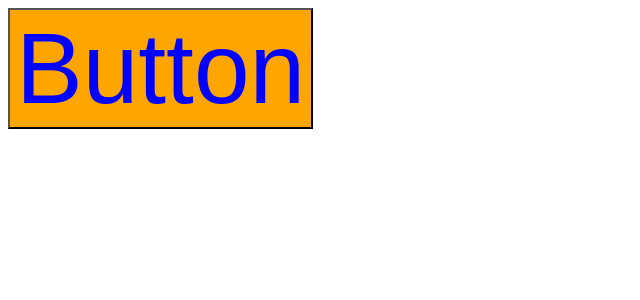
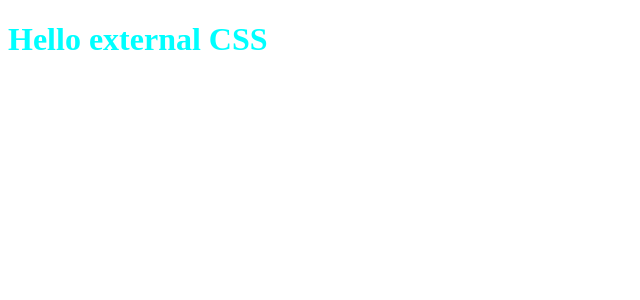
Before and after one commit to ParthPatel133/react-practise-01, a React (Create React App) app: page / in a window 1280 px wide. Shown: the top 300 px of the page, without its empty margins (0-640 px from the left). Built offline with nearby package versions, Linux system fonts and the light colour scheme.

Commit message:
external CSS in react

```diff
--- /dev/null
+++ b/src/App.css
@@ -0,0 +1,3 @@
+.txt{
+    color: aqua;
+}
--- a/src/App.js
+++ b/src/App.js
@@ -1,20 +1,15 @@
-//inline css styling
+//external css styling
 
 import React, { Component } from 'react'
+import './App.css'
 
 export default class App extends Component {
 
   render() {
-    const btn = {
-      color: 'blue'
-    };
-    const btnBg = {
-      backgroundColor: 'orange'
-    };
     return (
-      <div>
-        <button style={{...btn, ...btnBg, ...{fontSize : '100px'}}}>Button</button>
-      </div >
+      <React.Fragment>
+        <h1 className='txt'>Hello external CSS</h1>
+      </React.Fragment>
     )
   }
 }
```
Also changed, not shown: 1 other file (tests, documents, lock files or other folders).
